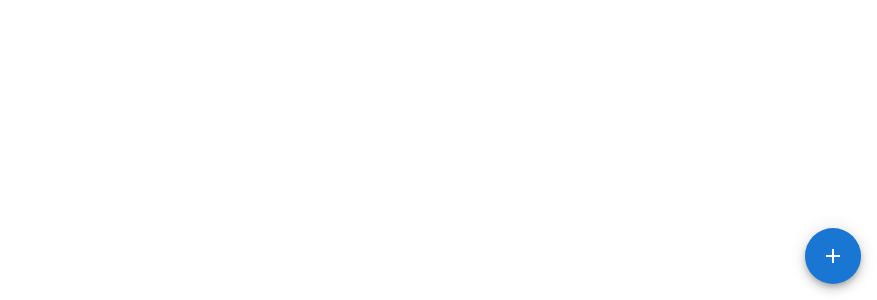
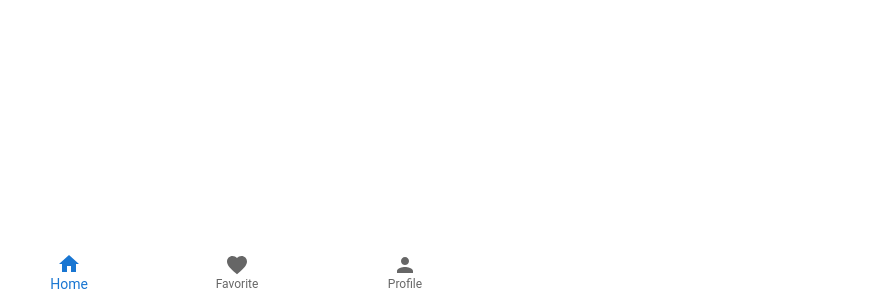
Before and after one commit to sailendrachettri/material-ui-learning, a React (Create React App) app: page / in a window 1280 px wide. Shown: the part 500-800 px from the top of the page, without its empty margins (403-1280 px from the left). Built offline with nearby package versions, Linux system fonts and the light colour scheme; the HTML template or start-up script is replaced by a standard one.

Commit message:
bottom navigation

```diff
--- a/src/App.tsx
+++ b/src/App.tsx
@@ -1,11 +1,11 @@
 import './App.css';
-import { MuiSpeedDial } from './components/MuiSpeedDial';
+import { MuiBottonNavigation } from './components/MuiBottonNavigation';
 
 function App() {
   return (
     <>
       <div className="App">
-        <MuiSpeedDial />
+        <MuiBottonNavigation />
       </div>
     </>
   );
--- /dev/null
+++ b/src/components/MuiBottonNavigation.tsx
@@ -0,0 +1,24 @@
+import { useState } from 'react'
+import { BottomNavigation, BottomNavigationAction } from '@mui/material'
+import HomeIcon from '@mui/icons-material/Home'
+import FavoriteIcon from '@mui/icons-material/Favorite'
+import PersonIcon from '@mui/icons-material/Person'
+
+/*
+showLabels - always shows the label
+*/
+
+export const MuiBottonNavigation = () => {
+    //state variables
+    const [value, setValue] = useState(0)
+
+    return (
+        <>
+            <BottomNavigation sx={{ width: '100%', position: 'absolute', bottom: 0 }} value={value} onChange={(event, newValue) => { setValue(newValue) }} showLabels>
+                <BottomNavigationAction label='Home' icon={<HomeIcon />}></BottomNavigationAction>
+                <BottomNavigationAction label='Favorite' icon={<FavoriteIcon />}></BottomNavigationAction>
+                <BottomNavigationAction label='Profile' icon={<PersonIcon />}></BottomNavigationAction>
+            </BottomNavigation>
+        </>
+    )
+}
```
